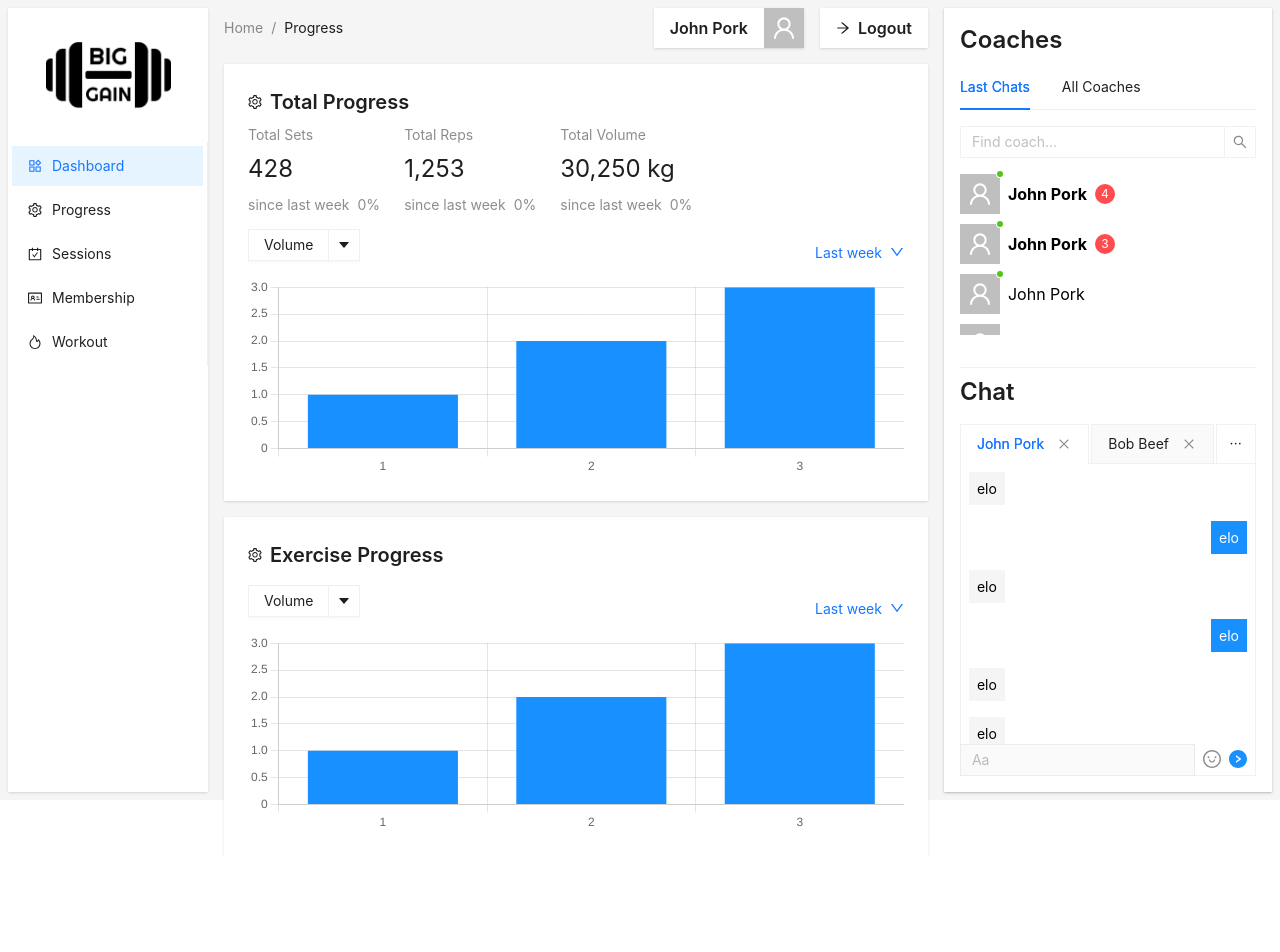
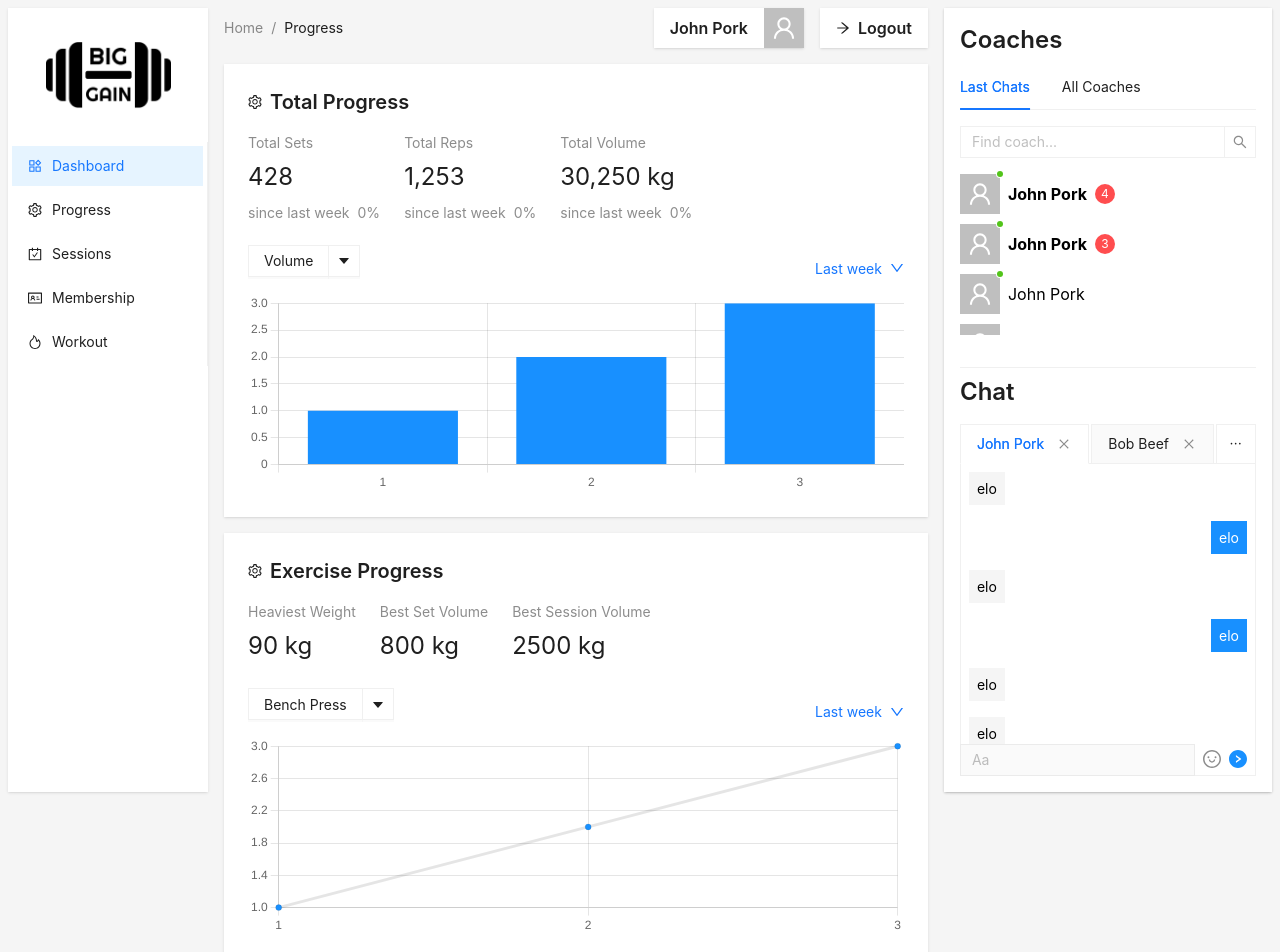
Before and after one commit to filip-stepien/gym-frontend, a React (Vite) app: page /progress in a window 1280 px wide. Shown: the top 952 px of the page. Before the commit the page ends 857 px from the top, so only its background shows below. Built offline with nearby package versions, Linux system fonts and the light colour scheme.

Commit message:
feat: finish progress page & fix page scrolling
menu and chat are sticky!

```diff
--- a/src/layouts/AuthenticatedLayout.tsx
+++ b/src/layouts/AuthenticatedLayout.tsx
@@ -4,6 +4,7 @@ import { Outlet } from 'react-router';
 import { Menu } from '@/components/Menu';
 import { Nav } from '@/components/Nav';
 import { Chat } from '@/components/Chat/Chat';
+import { getCSSVariable } from '@/utils/getCSSVariable';
 
 type AuthenticatedLayoutProps = {
     renderChat?: boolean;
@@ -11,10 +12,15 @@ type AuthenticatedLayoutProps = {
 
 const { Header, Sider, Content } = Layout;
 
+const sidersHeight = `calc(100vh - ${getCSSVariable('--spacing-layout')})`;
+
 export function AuthenticatedLayout(props: AuthenticatedLayoutProps) {
     return (
-        <Layout className='gap-layout p-small h-screen'>
-            <Sider className='bg-card shadow-card'>
+        <Layout className='gap-layout p-small'>
+            <Sider
+                className='bg-card shadow-card top-small sticky h-screen'
+                style={{ height: sidersHeight }}
+            >
                 <Menu accountType='client' />
             </Sider>
             <Layout className='gap-layout'>
@@ -26,7 +32,10 @@ export function AuthenticatedLayout(props: AuthenticatedLayoutProps) {
                 </Content>
             </Layout>
             {props.renderChat && (
-                <Sider className='bg-card shadow-card !min-w-fit'>
+                <Sider
+                    className='bg-card shadow-card top-small sticky !min-w-fit'
+                    style={{ height: sidersHeight }}
+                >
                     <Chat />
                 </Sider>
             )}
--- a/src/pages/ClientProgress/ExerciseProgress.tsx
+++ b/src/pages/ClientProgress/ExerciseProgress.tsx
@@ -1,11 +1,13 @@
+import { Space } from 'antd';
 import { Card } from '@/components/Card';
 import { CardTitle } from '@/components/CardTitle';
 import { Chart } from '@/components/Chart';
+import { TrendStatistic } from '@/components/TrendStatistic';
 import type { ChartData } from '@/components/Chart';
 
 const chartData: ChartData[] = [
     {
-        category: 'Volume',
+        category: 'Bench Press',
         timeSeries: {
             lastWeek: {
                 labels: ['1', '2', '3'],
@@ -22,7 +24,7 @@ const chartData: ChartData[] = [
         }
     },
     {
-        category: 'Reps',
+        category: 'Push Ups',
         timeSeries: {
             lastWeek: {
                 labels: ['1', '2', '3'],
@@ -44,7 +46,16 @@ export function ExerciseProgress() {
     return (
         <Card>
             <CardTitle title='Exercise Progress' icon='progress' />
-            <Chart data={chartData} />
+            <Space size='large' className='py-small'>
+                <TrendStatistic title='Heaviest Weight' value='90 kg' />
+                <TrendStatistic title='Best Set Volume' value='800 kg' />
+                <TrendStatistic title='Best Session Volume' value='2500 kg' />
+            </Space>
+            <Chart
+                type='line'
+                data={chartData}
+                categorySearch={{ enabled: true, placeholder: 'Search exercise...' }}
+            />
         </Card>
     );
 }
--- a/src/pages/ClientProgress/TotalProgress.tsx
+++ b/src/pages/ClientProgress/TotalProgress.tsx
@@ -47,7 +47,7 @@ export function TotalProgress() {
         <Card>
             <CardTitle title='Total Progress' icon='progress' />
             <Flex align='end' justify='space-between'>
-                <Space size='large'>
+                <Space size='large' className='py-small'>
                     <TrendStatistic
                         title='Total Sets'
                         value={428}
@@ -65,11 +65,7 @@ export function TotalProgress() {
                     />
                 </Space>
             </Flex>
-            <Chart
-                type='bar'
-                data={chartData}
-                categorySearch={{ enabled: true, placeholder: 'Search...', limit: 5 }}
-            />
+            <Chart type='bar' data={chartData} />
         </Card>
     );
 }
```
